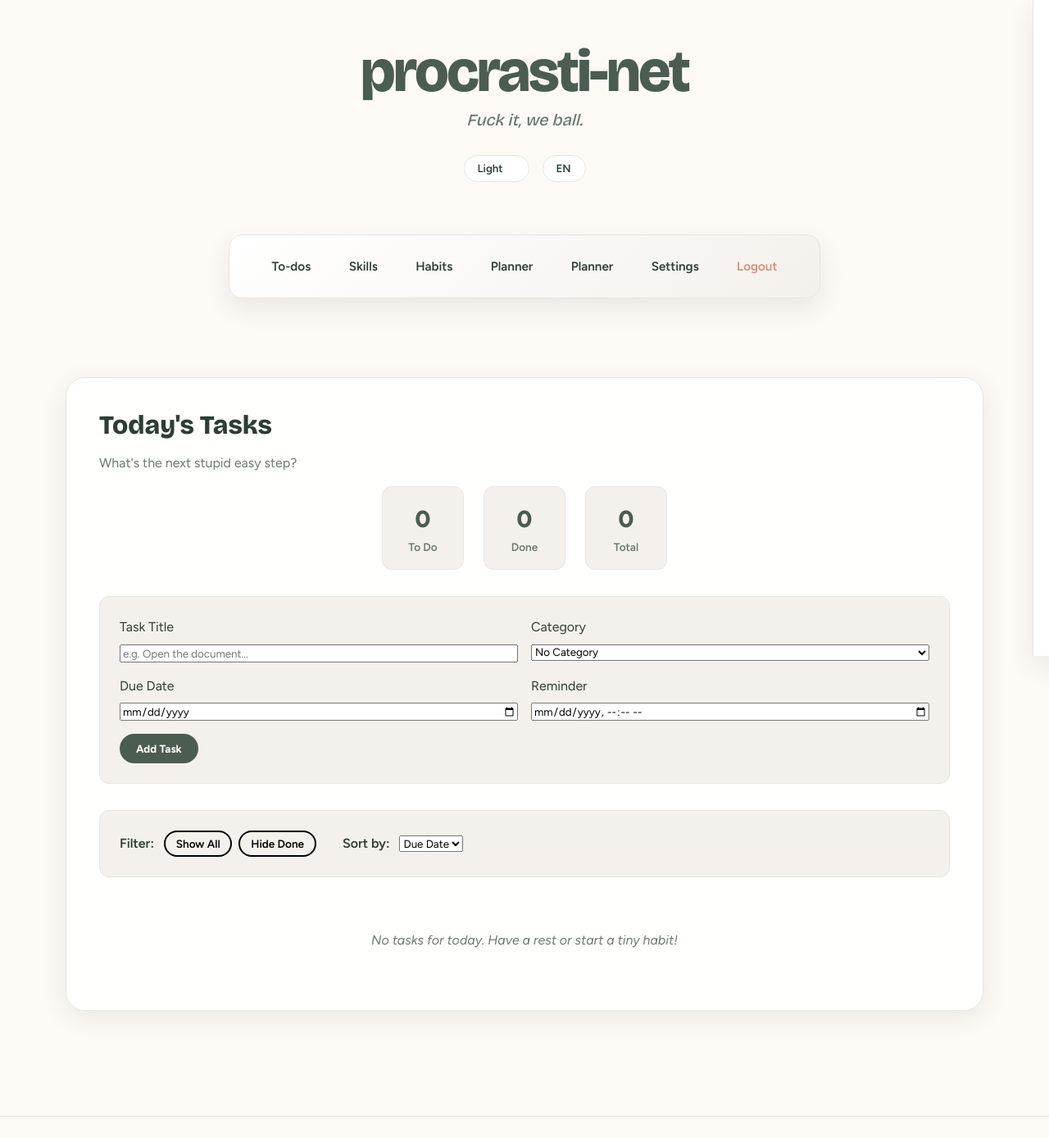
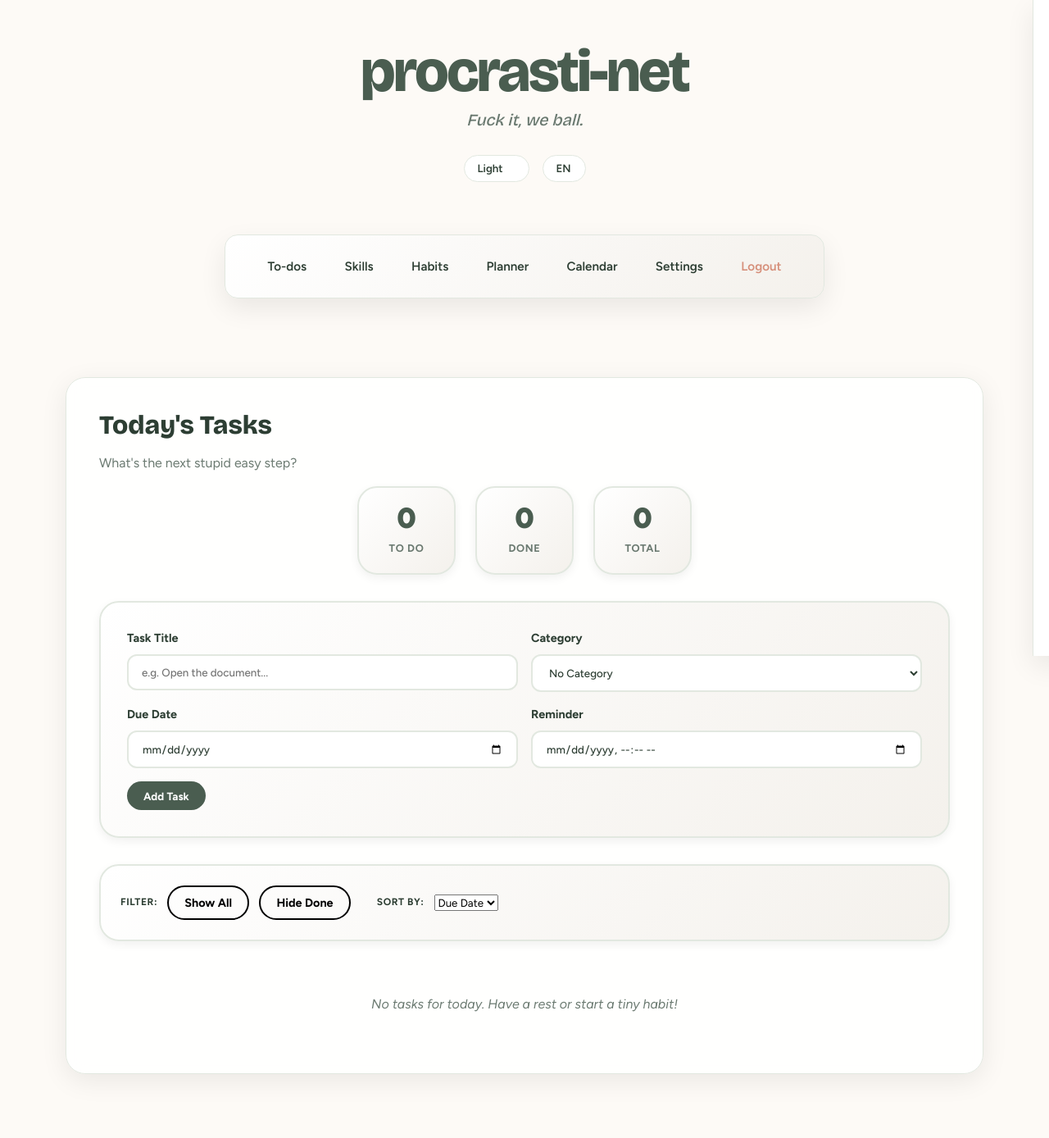
Before and after one commit to LunaBow/procrasti-net-php, a PHP site: page /app/public/index.php in a window 1280 px wide. Shown: the top 1388 px of the page at 82% size. Run offline with PHP 8.4, Linux system fonts and the light colour scheme; the visitor is signed in with stand-in values (Sample User, id 1); data comes from the database, SQL or seed files in the repository.

Commit message:
oki, fixed nav in layout.php

```diff
--- a/app/src/Views/layout.php
+++ b/app/src/Views/layout.php
@@ -65,7 +65,7 @@ $globalSettings = $globalSettings ?? [];
                 <div class="dropdown-wrapper"><a id="triggerSkills" href="?page=skills" data-lang="nav-skills">Skills</a></div>
                 <div class="dropdown-wrapper"><a id="triggerHabits" href="?page=habits" data-lang="nav-habits">Habits</a></div>
                 <div class="dropdown-wrapper"><a id="triggerPlanner" href="?page=planner" data-lang="nav-planner">Planner</a></div>
-                <div class="dropdown-wrapper"><a id="triggerCalendar" href="?page=calendar" data-lang="nav-planner">Calendar</a></div>
+                <div class="dropdown-wrapper"><a id="triggerCalendar" href="?page=calendar" data-lang="nav-calendar">Calendar</a></div>
                 <div class="dropdown-wrapper"><a id="triggerSettings" href="?page=settings" data-lang="nav-settings">Settings</a></div>
                 <?php if (Core\Auth::userId()): ?>
                     <div class="dropdown-wrapper"><a href="?page=logout" style="color: var(--accent);" data-lang="nav-logout">Logout</a></div>
--- a/app/src/Views/tasks.php
+++ b/app/src/Views/tasks.php
@@ -233,43 +233,80 @@ $totalCount = count($tasks);
         display: flex;
         flex-direction: column;
         align-items: center;
-        background: var(--surface-alt);
-        padding: 1rem 1.5rem;
-        border-radius: var(--radius-md);
-        border: 1px solid var(--border);
-        min-width: 100px;
+        background: linear-gradient(135deg, var(--surface) 0%, var(--surface-alt) 100%);
+        padding: 1.25rem 2rem;
+        border-radius: var(--radius-lg);
+        border: 2px solid var(--border);
+        min-width: 120px;
+        box-shadow: 0 4px 12px rgba(0,0,0,0.06);
+        transition: all 0.3s ease;
+    }
+
+    .stat:hover {
+        transform: translateY(-2px);
+        box-shadow: 0 8px 24px rgba(0,0,0,0.1);
     }
 
     .stat-value {
-        font-size: 1.8rem;
-        font-weight: 800;
+        font-size: 2.2rem;
+        font-weight: 900;
         color: var(--primary);
+        line-height: 1;
     }
 
     .stat-label {
-        font-size: 0.85rem;
+        font-size: 0.8rem;
         color: var(--text-muted);
-        font-weight: 600;
+        font-weight: 700;
+        text-transform: uppercase;
+        letter-spacing: 0.05em;
+        margin-top: 0.5rem;
     }
 
     .task-form {
-        background: var(--surface-alt);
-        padding: 1.5rem;
+        background: linear-gradient(135deg, var(--surface) 0%, var(--surface-alt) 100%);
+        padding: 2rem;
+        border-radius: var(--radius-lg);
+        border: 2px solid var(--border);
+        margin-bottom: 2rem;
+        box-shadow: 0 4px 12px rgba(0,0,0,0.06);
+    }
+
+    .task-form input,
+    .task-form select {
+        padding: 0.75rem 1rem;
+        border: 2px solid var(--border);
         border-radius: var(--radius-md);
-        border: 1px solid var(--border);
-        margin-bottom: 2rem;
+        background: var(--surface);
+        color: var(--text);
+        font-weight: 500;
+        transition: all 0.2s ease;
+    }
+
+    .task-form input:focus,
+    .task-form select:focus {
+        outline: none;
+        border-color: var(--primary);
+        box-shadow: 0 0 0 3px rgba(74, 93, 80, 0.1);
+    }
+
+    .task-form label {
+        font-weight: 700;
+        color: var(--text);
+        font-size: 0.9rem;
     }
 
     .task-controls {
-        background: var(--surface-alt);
+        background: linear-gradient(135deg, var(--surface) 0%, var(--surface-alt) 100%);
         padding: 1.5rem;
-        border-radius: var(--radius-md);
-        border: 1px solid var(--border);
+        border-radius: var(--radius-lg);
+        border: 2px solid var(--border);
         margin-bottom: 2rem;
         display: flex;
         gap: 2rem;
         flex-wrap: wrap;
         align-items: center;
+        box-shadow: 0 4px 12px rgba(0,0,0,0.06);
     }
 
     .control-group {
@@ -280,42 +317,49 @@ $totalCount = count($tasks);
     }
 
     .control-group label {
-        font-weight: 600;
+        font-weight: 700;
         color: var(--text);
         white-space: nowrap;
+        text-transform: uppercase;
+        font-size: 0.75rem;
+        letter-spacing: 0.05em;
     }
 
     .category-filters {
         display: flex;
-        gap: 0.5rem;
+        gap: 0.75rem;
         flex-wrap: wrap;
     }
 
     .category-filter-btn {
-        padding: 0.4rem 0.8rem;
+        padding: 0.6rem 1.2rem;
         border: 2px solid;
-        border-radius: 999px;
+        border-radius: var(--radius-lg);
         background: transparent;
         cursor: pointer;
-        transition: all 0.2s ease;
-        font-weight: 600;
-        font-size: 0.85rem;
+        transition: all 0.3s ease;
+        font-weight: 700;
+        font-size: 0.9rem;
     }
 
-    .category-filter-btn:hover,
+    .category-filter-btn:hover {
+        background: var(--surface-alt);
+        transform: translateY(-2px);
+    }
+
     .category-filter-btn.active {
-        background: white;
-        color: currentColor;
-        border-color: currentColor;
+        background: currentColor;
+        color: var(--surface);
+        box-shadow: 0 4px 12px rgba(0,0,0,0.15);
     }
 
     .section-header {
         display: flex;
         justify-content: space-between;
         align-items: center;
-        margin-bottom: 1rem;
-        padding-bottom: 0.75rem;
-        border-bottom: 2px solid var(--border);
+        margin-bottom: 1.25rem;
+        padding: 1rem 0;
+        border-bottom: 3px solid var(--border);
     }
 
     .section-header h3 {
--- a/app/src/assets/js/app.js
+++ b/app/src/assets/js/app.js
@@ -44,6 +44,7 @@ function applyClientFeatures() {
                 "Don't worry, those tasks will eventually do themselves. Or not.",
                 "I'm not saying you're a procrastinator, but I'm not not saying it either.",
                 "Are you trying to set a new record for overdue tasks?",
+                "If you keep it up, the world might end before you achieve what you set out to do. Takes a lot of pressure, huh?"
             ];
             const randomIndex = Math.floor(Math.random() * sarcasticMessages.length);
             const message = sarcasticMessages[randomIndex];
```
Also changed, not shown: other parts of app/src/Views/tasks.php (+75 -33 lines).
